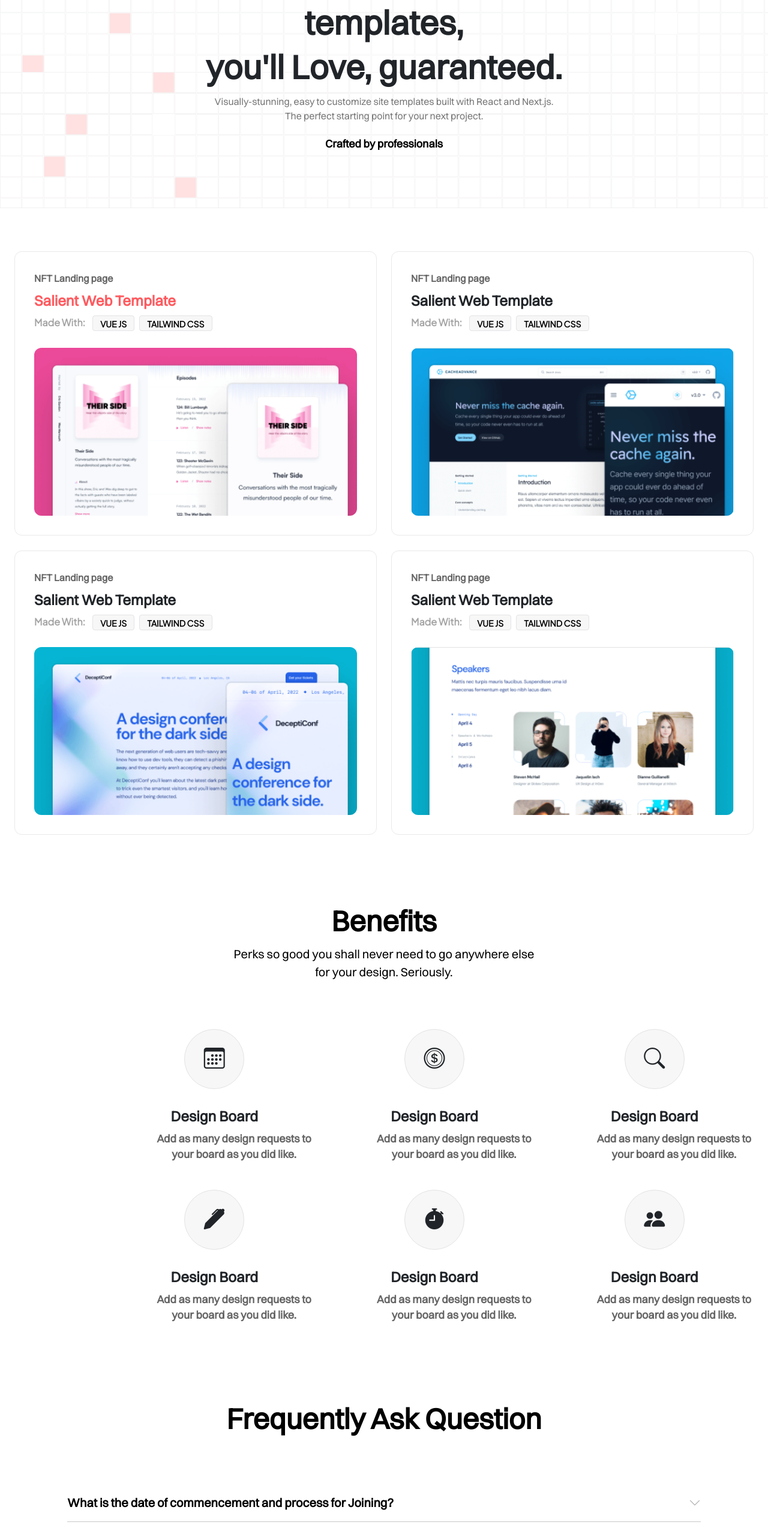
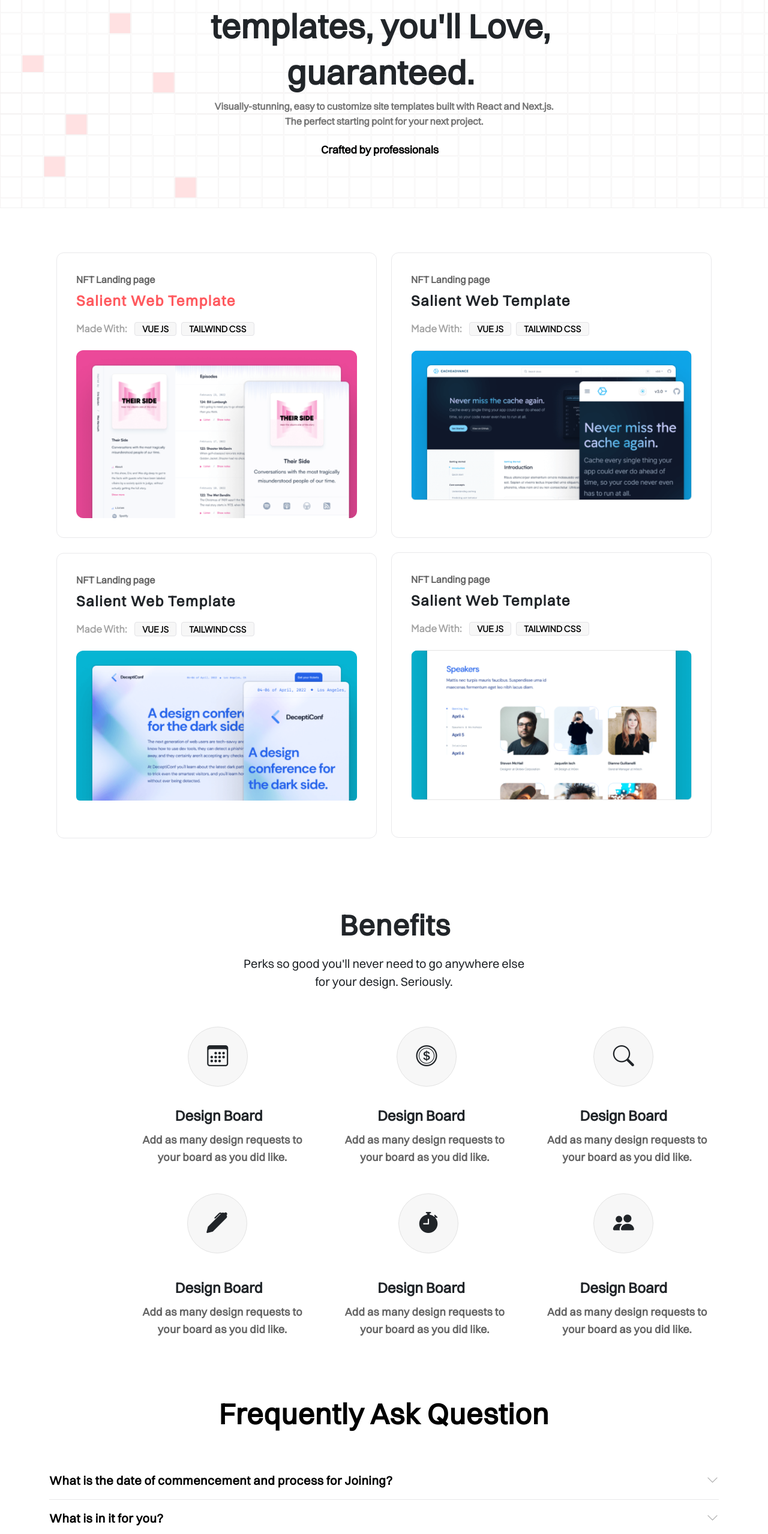
Before and after one commit to nisharmultani/makken-assignment, a Next.js app: page / in a window 1280 px wide. Shown: the part 234-2792 px from the top of the page at 60% size. Built offline with nearby package versions, Linux system fonts and the light colour scheme.

Commit message:
fix: code aline ment

```diff
--- a/components/benefits.js
+++ b/components/benefits.js
@@ -1,19 +1,23 @@
 import style from "../styles/benefits.module.css";
 export default function Benefits() {
   return (
-    <div className={`${style.main} container `}>
-      <div className={style.mainHeading}>
+    <div className={`${style.main} container-xxl `}>
+      <div className={`${style.mainHeading} text-center`}>
         <h1>Benefits</h1>
         <p>
-          Perks so good you shall never need to go anywhere else <br />
+          Perks so good you'll never need to go anywhere else
+          <br />
           for your design. Seriously.
         </p>
       </div>
       <div className={`${style.main} container `}>
         <div className={`${style.row} row`}>
-          <div className={`${style.maindiv} col-sm-4`}>
+          <div className={`${style.maindiv} col-xl-4`}>
             <div className="position-relative  ">
-              <div className={style.iconDiv}>
+              <div
+                className={style.iconDiv}
+                style={{ transform: "translate(-52px, -68px)" }}
+              >
                 <div className={style.icon}>
                   <i className={`${style.i} bi bi-calendar3`}></i>
                 </div>
@@ -25,7 +29,7 @@ export default function Benefits() {
               <p>Add as many design requests to your board as you did like.</p>
             </div>
           </div>
-          <div className={`${style.maindiv} col-sm-4`}>
+          <div className={`${style.maindiv} col-xl-4`}>
             <div className="position-relative ">
               <div className={style.iconDiv}>
                 <div className={style.icon}>
@@ -39,54 +43,69 @@ export default function Benefits() {
               <p>Add as many design requests to your board as you did like.</p>
             </div>
           </div>
-          <div className={`${style.maindiv} col-sm-4`}>
+          <div className={`${style.maindiv} col-xl-4`}>
             <div className="position-relative  ">
-              <div className={style.iconDiv}>
+              <div
+                className={style.iconDiv}
+                style={{ transform: "translate(-50px, -68px)" }}
+              >
                 <div className={style.icon}>
                   <i className={`${style.i} bi bi-search`}></i>
                 </div>
               </div>
             </div>
-            <div className={style.heading}>
+            <div
+              className={style.heading}
+              style={{ marginLeft: 0, maxWidth: 317 }}
+            >
               <h1>Design Board</h1>
               <p>Add as many design requests to your board as you did like.</p>
             </div>
           </div>
-          <div className={`${style.maindiv} col-sm-4`}>
+          <div className={`${style.maindiv} col-xl-4`}>
             <div className="position-relative">
-              <div className={style.iconDiv}>
+              <div
+                className={style.iconDiv}
+                style={{ transform: "translate(-53px, -34px)" }}
+              >
                 <div className={style.icon}>
                   <i className={`${style.i} bi bi-pen-fill`}></i>
                 </div>
               </div>
             </div>
-            <div className={style.heading}>
+            <div className={style.heading} style={{ marginTop: 105 }}>
               <h1>Design Board</h1>
               <p>Add as many design requests to your board as you did like.</p>
             </div>
           </div>
-          <div className={`${style.maindiv} col-sm-4`}>
+          <div className={`${style.maindiv} col-xl-4`}>
             <div className="position-relative  ">
-              <div className={style.iconDiv}>
+              <div
+                className={style.iconDiv}
+                style={{ transform: "translate(-38px, -34px)" }}
+              >
                 <div className={style.icon}>
                   <i className={`${style.i} bi bi-stopwatch-fill`}></i>
                 </div>
               </div>
             </div>
-            <div className={style.heading}>
+            <div className={style.heading} style={{ marginTop: 105 }}>
               <h1>Design Board</h1>
               <p>Add as many design requests to your board as you did like.</p>
             </div>
           </div>
-          <div className={`${style.maindiv} col-sm-4`}>
+          <div className={`${style.maindiv} col-xl-4`}>
             <div className="position-relative  ">
-              <div className={style.iconDiv}>
+              <div
+                className={style.iconDiv}
+                style={{ transform: "translate(-50px, -34px)" }}
+              >
                 <div className={style.icon}>
                   <i className={`${style.i} bi bi-people-fill`}></i>
                 </div>
               </div>
             </div>
-            <div className={style.heading}>
+            <div className={style.heading} style={{ marginTop: 105 }}>
               <h1>Design Board</h1>
               <p>Add as many design requests to your board as you did like.</p>
             </div>
--- a/components/card.js
+++ b/components/card.js
@@ -7,15 +7,15 @@ import style from "../styles/cards.module.css";
 
 export default function Card() {
   return (
-    <div className="container-fluid mt-5">
-      <div className="row m-0" style={{marginLeft:20}}>
+    <div className={`${style.container} container mt-5`}>
+      <div className={`${style.row} row m-0`}>
         <div className="col-sm-6">
           <div className={style.card}>
             <h2 className={style.smallHeading}> NFT Landing page</h2>
             <h1 className={style.heading} style={{ color: "#ff5a5f" }}>
               Salient Web Template
             </h1>
-            <div className="d-flex ">
+            <div className={`${style.b} d-flex`}>
               <span className={style.md}>Made With:</span>
               <button type="button" className={style.btn}>
                 VUE JS
@@ -36,11 +36,11 @@ export default function Card() {
             </div>
           </div>
         </div>
-        <div className="col-sm-6 mt-1.5">
+        <div className="col-sm-6">
           <div className={style.card}>
             <h2 className={style.smallHeading}> NFT Landing page</h2>
             <h1 className={style.heading}> Salient Web Template </h1>
-            <div className="d-flex ">
+            <div className={`${style.b} d-flex`}>
               <span className={style.md}>Made With:</span>
               <button type="button" className={style.btn}>
                 VUE JS
@@ -61,11 +61,11 @@ export default function Card() {
             </div>
           </div>
         </div>
-        <div className="col-sm-6">
+        <div className="col-sm-6" style={{ marginTop: -2.5 }}>
           <div className={style.card}>
             <h2 className={style.smallHeading}> NFT Landing page</h2>
             <h1 className={style.heading}> Salient Web Template </h1>
-            <div className="d-flex ">
+            <div className={`${style.b} d-flex`}>
               <span className={style.md}>Made With:</span>
               <button type="button" className={style.btn}>
                 VUE JS
@@ -86,11 +86,11 @@ export default function Card() {
             </div>
           </div>
         </div>
-        <div className="col-sm-6">
+        <div className="col-sm-6" style={{ marginTop: -2.8 }}>
           <div className={style.card}>
             <h2 className={style.smallHeading}> NFT Landing page</h2>
             <h1 className={style.heading}> Salient Web Template </h1>
-            <div className="d-flex ">
+            <div className={`${style.b} d-flex`}>
               <span className={style.md}>Made With:</span>
               <button type="button" className={style.btn}>
                 VUE JS
--- a/components/faq.js
+++ b/components/faq.js
@@ -1,8 +1,7 @@
-
 import style from "../styles/faq.module.css";
 export default function Faq() {
   return (
-    <div className="container">
+    <div className={`${style.container} container`}>
       <h1 className={style.header}>Frequently Ask Question</h1>
 
       <div className={style.faq}>
@@ -21,7 +20,7 @@ export default function Faq() {
             </div>
           </a>
 
-          <hr />
+          <hr className={style.hr} />
           <div className="collapse" id="collapseExample">
             <div className={style.ans}>
               <ol>
@@ -50,7 +49,8 @@ export default function Faq() {
               <i className="bi bi-chevron-down" style={{ opacity: "0.3" }}></i>
             </div>
           </a>
-          <hr />
+          <hr className={style.hr} />
+
           <div className="collapse" id="collapseExample1">
             <div className={style.ans}>
               <ol>
@@ -80,7 +80,8 @@ export default function Faq() {
             </div>
           </a>
 
-          <hr />
+          <hr className={style.hr} />
+
           <div className="collapse" id="collapseExample2">
             <div className={style.ans}>
               <ol>
@@ -110,7 +111,8 @@ export default function Faq() {
             </div>
           </a>
 
-          <hr />
+          <hr className={style.hr} />
+
           <div className="collapse" id="collapseExample3">
             <div className={style.ans}>
               <ol>
@@ -140,7 +142,8 @@ export default function Faq() {
             </div>
           </a>
 
-          <hr />
+          <hr className={style.hr} />
+
           <div className="collapse" id="collapseExample4">
             <div className={style.ans}>
               <ol>
@@ -170,7 +173,8 @@ export default function Faq() {
             </div>
           </a>
 
-          <hr />
+          <hr className={style.hr} />
+
           <div className="collapse" id="collapseExample5">
             <div className={style.ans}>
               <ol>
--- a/components/header.js
+++ b/components/header.js
@@ -1,4 +1,3 @@
-
 import style from "../styles/header.module.css";
 export default function Header() {
   return (
@@ -6,14 +5,16 @@ export default function Header() {
       <div className={style.header}>
         <div className={style.heading}>
           <h1>
-            Scalable <span style={{ color: "#ff5a5f" }}> website </span>
-            templates,<br/> you'll Love, guaranteed.
+            Scalable
+            <span style={{ color: "#ff5a5f",letterSpacing:"1.5px"}}> website </span>
+            templates, you'll Love, guaranteed.
           </h1>
           <p className={style.subTitle}>
             Visually-stunning, easy to customize site templates built with React
-            and Next.js.<br/> The perfect starting point for your next project.
+            and Next.js.
+            <br /> The perfect starting point for your next project.
           </p>
-          <p className={style.craft} style={{marginTop:25}}>Crafted by professionals</p>
+          <p className={style.craft}>Crafted by professionals</p>
         </div>
       </div>
     </div>
--- a/components/nav.js
+++ b/components/nav.js
@@ -37,7 +37,7 @@ export default function Nav() {
           </ul>
           <div style={{ marginRight: "49px" }}>
             <ul className="navbar-nav me-auto mb-2 mb-lg-0">
-              <li className={`${style.menu}nav-item`}>
+              <li className={`${style.menu}nav-item`} style={{marginRight:10}}>
                 <a
                   className="nav-link"
                   aria-current="page"
--- a/styles/benefits.module.css
+++ b/styles/benefits.module.css
@@ -1,3 +1,6 @@
+.main {
+  margin-top: 110px;
+}
 .iconDiv {
   background: #f7f7f7;
   height: 100px;
@@ -6,11 +9,8 @@
   border-radius: 50%;
   top: 50%;
   left: 50%;
-  transform: translate(-50%, -50%);
+  transform: translate(-41%, -68%);
   border: 1px solid #e3e3e3;
-}
-.main {
-  margin-top: 112px;
 }
 .maindiv {
   margin-top: 80px;
@@ -23,7 +23,6 @@
 }
 
 .mainHeading {
-  margin-bottom: 100px;
   text-align: center;
 }
 .mainHeading h1 {
@@ -31,10 +30,9 @@
   font-style: normal;
   font-weight: 700;
   font-size: 48px;
-  line-height: 64px;
-  text-align: center;
-  letter-spacing: 0;
-  color: #000000;
+  line-height: 69px;
+  margin-left: 37px;
+  letter-spacing: 1.2px;
 }
 .mainHeading p {
   font-family: "Switzer Variable";
@@ -42,36 +40,40 @@
   font-weight: 400;
   font-size: 20px;
   line-height: 30px;
+  margin-top: 15px;
   text-align: center;
-  color: #000000;
 }
 .row {
   margin-top: -62px;
-  width: 1100px;
-  margin-left: 80px;
+  width: 1012px;
+  margin-left: 114px;
 }
 
 .heading {
   text-align: center;
-  margin-top: 78px;
+  margin-top: 62px;
 }
 .heading h1 {
   font-family: "Switzer Variable";
   font-style: normal;
   font-weight: 700;
   font-size: 24px;
-  line-height: 34px;
+  line-height: 36px;
+
 }
 .heading p {
   font-family: "Switzer Variable";
   font-style: normal;
   font-weight: 600;
   font-size: 18px;
-  line-height: 26px;
+  line-height: 29px;
   text-align: center;
   color: #666666;
-  max-width: 268px;
-  margin-left: 70px;
+  max-width: 297px;
+  margin: 0;
+  margin-left: 14px;
+  /* margin-top: -5px; */
+  letter-spacing: 0.3px;
 }
 .i {
   font-size: 35px;
--- a/styles/cards.module.css
+++ b/styles/cards.module.css
@@ -1,9 +1,12 @@
+.row {
+  margin-left: 20px;
+}
 .card {
   box-sizing: border-box;
   border: 1px solid rgba(228, 228, 231, 0.8);
   border-radius: 12px;
   padding: 32px;
-  margin-top: 25px;
+  margin-top: 27px;
 }
 .smallHeading {
   font-family: "Switzer Variable";
@@ -13,12 +16,16 @@
   line-height: 24px;
   color: #666666;
 }
+.b {
+  margin-top: 20px;
+}
 .heading {
   font-family: "Switzer Variable";
   font-style: normal;
   font-weight: 900;
   font-size: 24px;
-  line-height: 34px;
+  line-height: 30px;
+  letter-spacing: 1.5px;
 }
 .md {
   font-family: "Plus Jakarta Sans";
@@ -37,18 +44,16 @@
   line-height: 18px;
   text-transform: uppercase;
   color: #000000;
-  height: 26px;
   background: #f7f7f7;
   border: 1px solid #e4e4e7;
   border-radius: 4px;
   margin-right: 8px;
   padding-left: 12px;
   padding-right: 12px;
-  padding-top: 4px;
-  padding-bottom: 4px;
+  margin-top: 0.5px;
 }
 .img {
-  margin-top: 28px;
+  margin-top: 24px;
   height: 280px;
   overflow: hidden;
   border-radius: 12px;
@@ -79,3 +84,8 @@
     margin-right: 10px;
   }
 }
+@media (min-width: 1400px) {
+  .container {
+    max-width: 1253px;
+  }
+}
--- a/styles/faq.module.css
+++ b/styles/faq.module.css
@@ -5,13 +5,12 @@
   font-size: 48px;
   line-height: 64px;
   text-align: center;
-  letter-spacing: -0.002em;
+  letter-spacing: 1px;
   color: #000000;
-  margin-top: 112px;
+  margin-top: 95px;
 }
 .faq {
-  margin-top: 63px;
-  padding: 30px;
+  margin-top: 64px;
 }
 .link {
   font-family: "Switzer Variable";
@@ -22,13 +21,15 @@
   line-height: 30px;
   color: #000000;
   text-decoration: none;
+  letter-spacing: .5px;
 }
 .link:hover {
   color: none;
 }
 .hr {
-  border: 1px solid #f7f7f7;
+ opacity: 0.1;
 }
+
 .ans {
   font-family: "Switzer Variable";
   font-style: normal;
@@ -56,3 +57,8 @@
     font-size: 12px;
   }
 }
+@media (min-width: 1400px) {
+  .container {
+    max-width: 868px;
+  }
+}
--- a/styles/header.module.css
+++ b/styles/header.module.css
@@ -14,22 +14,28 @@
   text-align: center;
 }
 .heading h1 {
-  font-family: 'Switzer Variable';
+  font-family: "Switzer Variable";
   font-style: normal;
   font-weight: 700;
   font-size: 56px;
-  line-height: 74px;
+  line-height: 77px;
   text-align: center;
-  letter-spacing: 0;
+  margin: 0;
+  padding: 0;
+  margin-left: -11px;
+  margin-top: 8px;
+  letter-spacing: 0.6px;
+
 }
 .subTitle {
-  font-family: 'Switzer Variable';
+  font-family: "Switzer Variable";
   font-style: normal;
-  font-weight: 400;
+  font-weight: 600;
   font-size: 16px;
-  line-height: 24px;
+  line-height: 25px;
   text-align: center;
   color: #767676;
+  margin-top: 6px;
 }
 
 .craft {
@@ -37,8 +43,10 @@
   font-style: normal;
   font-weight: 600;
   font-size: 18px;
-  line-height: 20px;
+  line-height: 15px;
   color: #000000;
+  margin-top: 27px;
+  margin-right:14px;
 }
 
 @media (max-width: 360px) {
```
Also changed, not shown: styles/nav.module.css (line endings or trailing spaces). Lines whose indentation alone changed are shown as unchanged.
